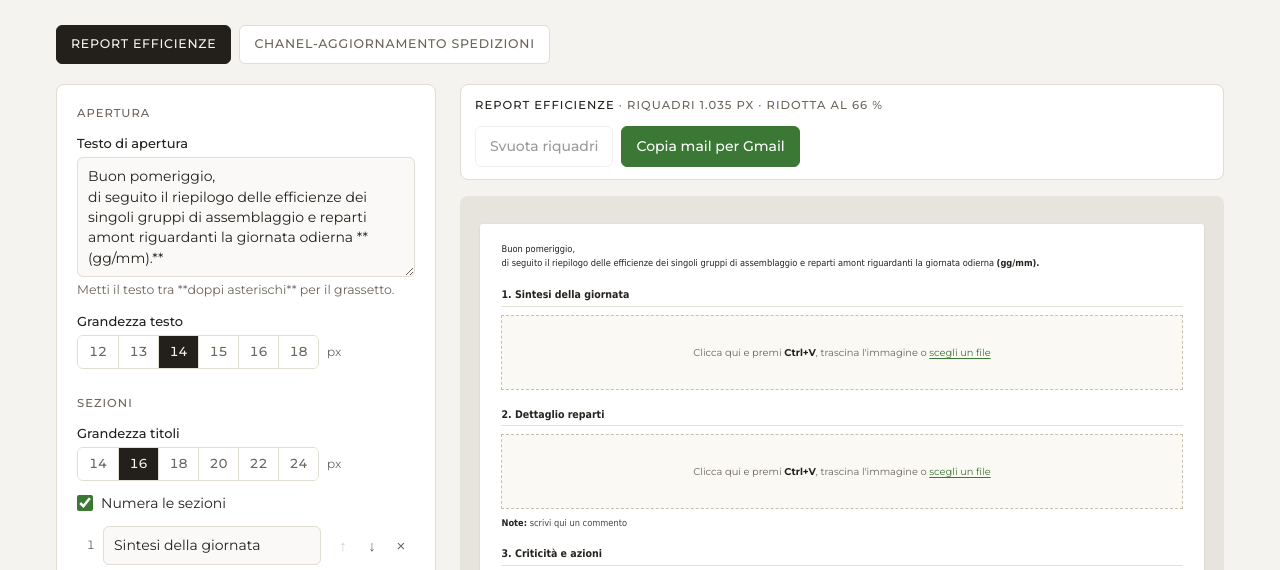
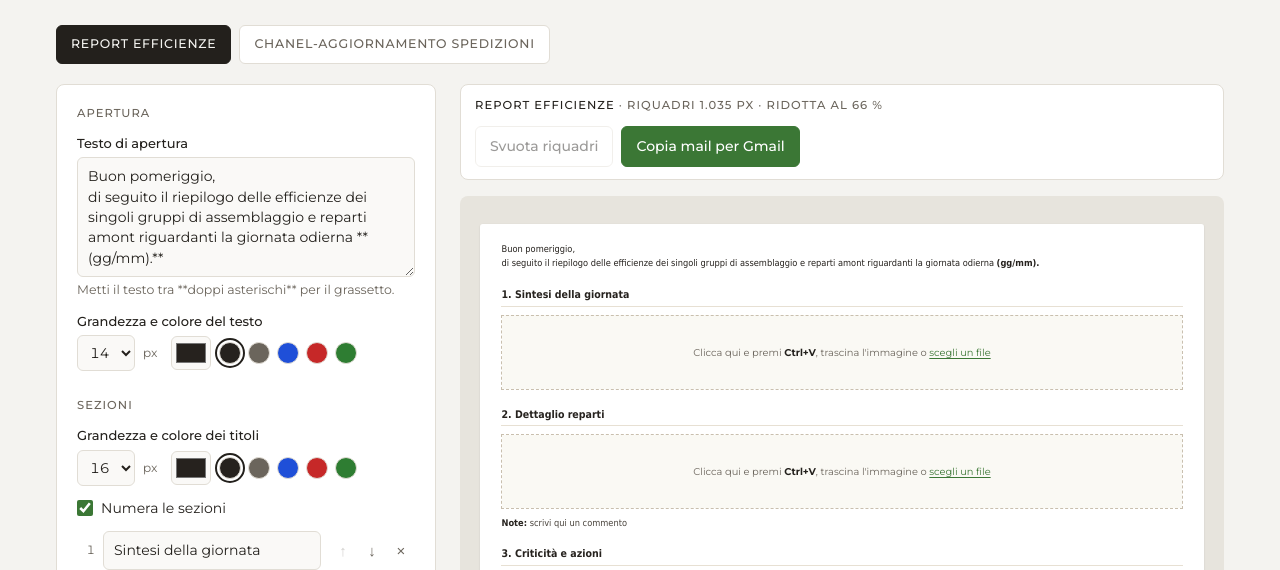
Before and after one commit to devidbilli-lang/DiMar_Group-Mail, a plain HTML site: page index.html in a window 1280 px wide. Shown: the part 156-726 px from the top of the page. Drawn offline with Linux system fonts and the light colour scheme.

Commit message:
Update index.html

```diff
--- a/index.html
+++ b/index.html
@@ -108,23 +108,21 @@ input[type="text"], textarea {
 }
 textarea { resize: vertical; min-height: 66px; line-height: 1.45; }
 input[type="text"]:hover, textarea:hover { border-color: var(--muted); }
-input:focus-visible, textarea:focus-visible, button:focus-visible { outline: 2px solid var(--accent); outline-offset: 2px; }
+input:focus-visible, textarea:focus-visible, select:focus-visible, button:focus-visible { outline: 2px solid var(--accent); outline-offset: 2px; }
 .chk { display: flex; align-items: center; gap: 8px; font-size: 14px; cursor: pointer; }
 input[type="checkbox"] { accent-color: var(--accent); width: 16px; height: 16px; margin: 0; flex: none; }
 .hint { font-size: 12.5px; color: var(--muted); margin: 0; }
 .flabel { font-size: 13px; font-weight: 500; }
-.size-row { display: flex; align-items: center; gap: 8px; flex-wrap: wrap; }
-.size { display: inline-flex; border: 1px solid var(--line); border-radius: 6px; overflow: hidden; }
-.size input { position: absolute; opacity: 0; width: 1px; height: 1px; margin: 0; pointer-events: none; }
-.size label {
-  font-family: var(--f-mono); font-size: 13px; font-weight: 500; font-variant-numeric: tabular-nums;
-  min-width: 40px; text-align: center; padding: 6px 8px; cursor: pointer;
-  background: var(--surface); color: var(--muted);
+.stile { display: flex; flex-wrap: wrap; align-items: center; gap: 8px; }
+.stile select {
+  font: inherit; font-size: 14px; font-variant-numeric: tabular-nums; color: var(--fg);
+  background: var(--field); border: 1px solid var(--line); border-radius: 6px; padding: 7px 8px; cursor: pointer;
 }
-.size label:not(:first-of-type) { border-left: 1px solid var(--line); }
-.size label:hover { color: var(--fg); background: var(--field); }
-.size input:checked + label { background: var(--fg); color: var(--bg); }
-.size input:focus-visible + label { outline: 2px solid var(--accent); outline-offset: -2px; }
+.stile select:hover, .stile input[type="color"]:hover { border-color: var(--muted); }
+.stile input[type="color"] { width: 40px; height: 34px; padding: 2px; border: 1px solid var(--line); border-radius: 6px; background: var(--field); cursor: pointer; margin-left: 6px; }
+.swatches { display: flex; gap: 7px; align-items: center; }
+.sw { width: 22px; height: 22px; border-radius: 50%; border: 1px solid var(--line); padding: 0; cursor: pointer; }
+.sw[aria-pressed="true"] { outline: 2px solid var(--fg); outline-offset: 2px; }
 .unit { font-family: var(--f-mono); font-size: 12px; color: var(--muted); }
 
 #sezioni { list-style: none; margin: 0; padding: 0; display: grid; gap: 8px; }
@@ -219,11 +217,8 @@ kbd {
         <div class="stack">
           <div class="field"><label for="f-apertura">Testo di apertura</label><textarea id="f-apertura" rows="5"></textarea><p class="hint">Metti il testo tra **doppi asterischi** per il grassetto.</p></div>
           <div class="field">
-            <span class="flabel" id="lbl-asize">Grandezza testo</span>
-            <div class="size-row">
-              <div class="size" role="radiogroup" aria-labelledby="lbl-asize" data-key="aperturaSize"></div>
-              <span class="unit">px</span>
-            </div>
+            <span class="flabel">Grandezza e colore del testo</span>
+            <div class="stile" data-size="aperturaSize" data-color="aperturaColor" data-nome="apertura"></div>
           </div>
         </div>
       </fieldset>
@@ -232,19 +227,13 @@ kbd {
         <legend>Sezioni</legend>
         <div class="stack">
           <div class="field">
-            <span class="flabel" id="lbl-tsize">Grandezza titoli</span>
-            <div class="size-row">
-              <div class="size" role="radiogroup" aria-labelledby="lbl-tsize" data-key="titoli"></div>
-              <span class="unit">px</span>
-            </div>
+            <span class="flabel">Grandezza e colore dei titoli</span>
+            <div class="stile" data-size="titoli" data-color="titoliColor" data-nome="titoli"></div>
           </div>
           <label class="chk" for="f-numeri"><input type="checkbox" id="f-numeri"> Numera le sezioni</label>
           <div class="field" id="sotto-size-field" hidden>
-            <span class="flabel" id="lbl-ssize">Grandezza sottotitoli</span>
-            <div class="size-row">
-              <div class="size" role="radiogroup" aria-labelledby="lbl-ssize" data-key="sottoSize"></div>
-              <span class="unit">px</span>
-            </div>
+            <span class="flabel">Grandezza e colore dei sottotitoli</span>
+            <div class="stile" data-size="sottoSize" data-color="sottoColor" data-nome="sottotitoli"></div>
           </div>
           <ol id="sezioni"></ol>
           <button type="button" class="btn add" id="add">Aggiungi sezione</button>
@@ -256,11 +245,8 @@ kbd {
         <div class="stack">
           <div class="field"><label for="f-chiusura">Saluto finale</label><input type="text" id="f-chiusura"></div>
           <div class="field">
-            <span class="flabel" id="lbl-csize">Grandezza testo</span>
-            <div class="size-row">
-              <div class="size" role="radiogroup" aria-labelledby="lbl-csize" data-key="chiusuraSize"></div>
-              <span class="unit">px</span>
-            </div>
+            <span class="flabel">Grandezza e colore del testo</span>
+            <div class="stile" data-size="chiusuraSize" data-color="chiusuraColor" data-nome="chiusura"></div>
           </div>
         </div>
       </fieldset>
@@ -324,6 +310,10 @@ kbd {
       titoli: 16,
       chiusuraSize: 14,
       sottoSize: 14,
+      aperturaColor: '#26221E',
+      titoliColor: '#26221E',
+      sottoColor: '#4A443D',
+      chiusuraColor: '#26221E',
       sezioni: [
         { titolo: 'Sintesi della giornata', note: false },
         { titolo: 'Dettaglio reparti', note: true },
@@ -338,6 +328,10 @@ kbd {
       titoli: 16,
       chiusuraSize: 14,
       sottoSize: 14,
+      aperturaColor: '#26221E',
+      titoliColor: '#26221E',
+      sottoColor: '#4A443D',
+      chiusuraColor: '#26221E',
       sezioni: [
         { titolo: 'Aggiornamento spedizioni', sub: true, sotto: '', note: false }
       ],
@@ -375,7 +369,7 @@ kbd {
       m = clone(DEFS[M.id]);
       // un report nuovo parte con le stesse grandezze e la stessa chiusura di REPORT EFFICIENZE
       if (M.id !== 'eff' && valido(store.modelli.eff)) {
-        ['numeri', 'aperturaSize', 'titoli', 'chiusuraSize', 'chiusura'].forEach(function (k) {
+        ['numeri', 'aperturaSize', 'titoli', 'chiusuraSize', 'sottoSize', 'aperturaColor', 'titoliColor', 'sottoColor', 'chiusuraColor', 'chiusura'].forEach(function (k) {
           if (store.modelli.eff[k] !== undefined) m[k] = store.modelli.eff[k];
         });
       }
@@ -419,13 +413,16 @@ kbd {
   var FONT = 'Tahoma,Verdana,Geneva,sans-serif';
   var T = 'role="presentation" width="100%" cellpadding="0" cellspacing="0" border="0" style="width:100%;border-collapse:collapse;';
 
+  var TESTO = [10, 11, 12, 13, 14, 15, 16, 17, 18, 20, 22, 24, 26, 28];
   var SIZES = {
-    aperturaSize: [12, 13, 14, 15, 16, 18],
-    titoli: [14, 16, 18, 20, 22, 24],
-    chiusuraSize: [12, 13, 14, 15, 16, 18],
-    sottoSize: [12, 13, 14, 15, 16, 18]
+    aperturaSize: TESTO,
+    titoli: [12, 13, 14, 15, 16, 17, 18, 20, 22, 24, 26, 28, 32, 36, 40],
+    chiusuraSize: TESTO,
+    sottoSize: TESTO
   };
+  var COLORI = [['#26221E', 'Scuro'], ['#6B655C', 'Grigio'], ['#1F4FD8', 'Blu'], ['#C62828', 'Rosso'], ['#2E7D32', 'Verde']];
   function sz(k) { var v = Number(state[k]); return SIZES[k].indexOf(v) !== -1 ? v : DEFS[attivo][k]; }
+  function col(k) { var v = String(state[k] || ''); return /^#[0-9a-fA-F]{6}$/.test(v) ? v.toUpperCase() : DEFS[attivo][k]; }
 
   // Larghezza bloccata dei riquadri, ricavata dalla foto: riquadro 1553 px e riga di apertura 1185 px a scala 150 %
   var BOX_W = 1035;
@@ -454,10 +451,10 @@ kbd {
         : '';
       var sotto = s.sub ? String(s.sotto || '').trim() : '';
       var sottoHtml = sotto ? esc(sotto) : (s.sub && mode === 'preview' ? '<span class="hint-sub">Sottotitolo: scrivilo nel campo a sinistra</span>' : '');
-      var stileTitolo = 'font-family:' + FONT + ';font-size:' + ts + 'px;line-height:1.4;font-weight:bold;color:#26221E;';
+      var stileTitolo = 'font-family:' + FONT + ';font-size:' + ts + 'px;line-height:1.4;font-weight:bold;color:' + col('titoliColor') + ';';
       var testata = sottoHtml
         ? '<tr><td style="padding:0 0 2px 0;' + stileTitolo + '">' + titolo + '</td></tr>' +
-          '<tr><td style="padding:0 0 6px 0;border-bottom:1px solid #E7E0D3;font-family:' + FONT + ';font-size:' + sz('sottoSize') + 'px;line-height:1.4;color:#4A443D;">' + sottoHtml + '</td></tr>'
+          '<tr><td style="padding:0 0 6px 0;border-bottom:1px solid #E7E0D3;font-family:' + FONT + ';font-size:' + sz('sottoSize') + 'px;line-height:1.4;color:' + col('sottoColor') + ';">' + sottoHtml + '</td></tr>'
         : '<tr><td style="padding:0 0 6px 0;border-bottom:1px solid #E7E0D3;' + stileTitolo + '">' + titolo + '</td></tr>';
       return '<tr><td style="padding:26px 0 0 0;">' +
         '<table ' + T + '">' +
@@ -473,10 +470,10 @@ kbd {
     }).join('');
 
     var apertura = state.apertura.trim()
-      ? '<tr><td style="padding:0;font-family:' + FONT + ';font-size:' + sz('aperturaSize') + 'px;line-height:1.5;color:#26221E;">' + fmt(d(state.apertura)) + '</td></tr>'
+      ? '<tr><td style="padding:0;font-family:' + FONT + ';font-size:' + sz('aperturaSize') + 'px;line-height:1.5;color:' + col('aperturaColor') + ';">' + fmt(d(state.apertura)) + '</td></tr>'
       : '';
     var chiusura = String(state.chiusura || '').trim()
-      ? '<tr><td style="padding:28px 0 0 0;font-family:' + FONT + ';font-size:' + sz('chiusuraSize') + 'px;line-height:1.5;color:#26221E;">' + esc(state.chiusura.trim()) + '</td></tr>'
+      ? '<tr><td style="padding:28px 0 0 0;font-family:' + FONT + ';font-size:' + sz('chiusuraSize') + 'px;line-height:1.5;color:' + col('chiusuraColor') + ';">' + esc(state.chiusura.trim()) + '</td></tr>'
       : '';
     return '<table role="presentation" width="' + BOX_W + '" cellpadding="0" cellspacing="0" border="0" style="width:' + BOX_W + 'px;border-collapse:collapse;font-family:' + FONT + ';-webkit-text-size-adjust:100%;-ms-text-size-adjust:100%;">' +
       apertura + sez + chiusura +
@@ -664,19 +661,27 @@ kbd {
   function fillFields() {
     Object.keys(FIELDS).forEach(function (k) { $(FIELDS[k]).value = state[k]; });
     $('#f-numeri').checked = !!state.numeri;
-    Object.keys(SIZES).forEach(function (k) {
-      var r = document.getElementById(k + '-' + sz(k));
-      if (r) r.checked = true;
+    document.querySelectorAll('.stile').forEach(function (g) {
+      var ks = g.getAttribute('data-size'), kc = g.getAttribute('data-color'), c = col(kc);
+      g.querySelector('select').value = String(sz(ks));
+      g.querySelector('input[type="color"]').value = c.toLowerCase();
+      g.querySelectorAll('.sw').forEach(function (b) { b.setAttribute('aria-pressed', String(b.getAttribute('data-c') === c)); });
     });
   }
-  document.querySelectorAll('.size[data-key]').forEach(function (g) {
-    var k = g.getAttribute('data-key');
-    g.innerHTML = SIZES[k].map(function (v) {
-      var id = k + '-' + v;
-      return '<input type="radio" name="' + k + '" id="' + id + '" value="' + v + '"><label for="' + id + '">' + v + '</label>';
-    }).join('');
-    g.addEventListener('change', function (e) {
-      if (e.target.name === k) { state[k] = Number(e.target.value); update(); }
+  document.querySelectorAll('.stile').forEach(function (g) {
+    var ks = g.getAttribute('data-size'), kc = g.getAttribute('data-color'), nome = g.getAttribute('data-nome');
+    g.innerHTML =
+      '<select id="' + ks + '" aria-label="Grandezza ' + nome + '">' +
+        SIZES[ks].map(function (v) { return '<option value="' + v + '">' + v + '</option>'; }).join('') +
+      '</select><span class="unit">px</span>' +
+      '<input type="color" id="' + kc + '" aria-label="Colore ' + nome + '" title="Scegli un altro colore">' +
+      '<span class="swatches">' +
+        COLORI.map(function (c) { return '<button type="button" class="sw" data-c="' + c[0] + '" aria-label="' + c[1] + '" title="' + c[1] + '" aria-pressed="false" style="background:' + c[0] + '"></button>'; }).join('') +
+      '</span>';
+    g.querySelector('select').addEventListener('change', function (e) { state[ks] = Number(e.target.value); update(); });
+    g.querySelector('input[type="color"]').addEventListener('input', function (e) { state[kc] = e.target.value.toUpperCase(); fillFields(); update(); });
+    g.querySelectorAll('.sw').forEach(function (b) {
+      b.addEventListener('click', function () { state[kc] = b.getAttribute('data-c'); fillFields(); update(); });
     });
   });
   Object.keys(FIELDS).forEach(function (k) {
```
